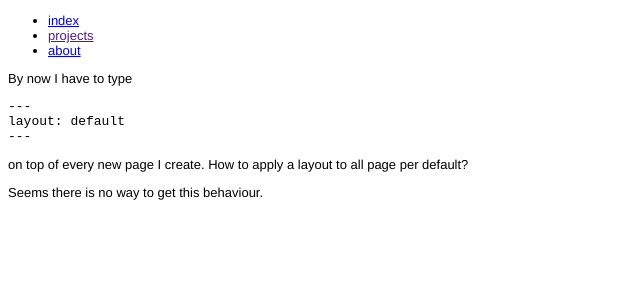
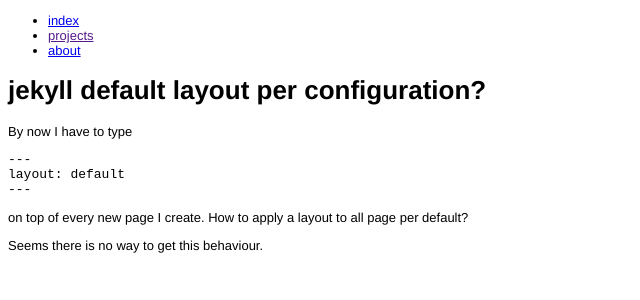
Before and after one commit to twaldecker/twaldecker.github.com, a Jekyll site: the page built from _posts/2012-05-31-jekyll-default-template.md, in a window 1280 px wide. Shown: the top 300 px of the page, without its empty margins (0-640 px from the left). Built offline with Jekyll 4.4.1, drawn with Linux system fonts in a browser that asks for light colours.

Commit message:
default template

```diff
--- a/_posts/2012-05-31-jekyll-default-template.md
+++ b/_posts/2012-05-31-jekyll-default-template.md
@@ -1,6 +1,9 @@
 ---
 layout: default
 ---
+
+jekyll default layout per configuration?
+========================================
 
 By now I have to type
 
```
